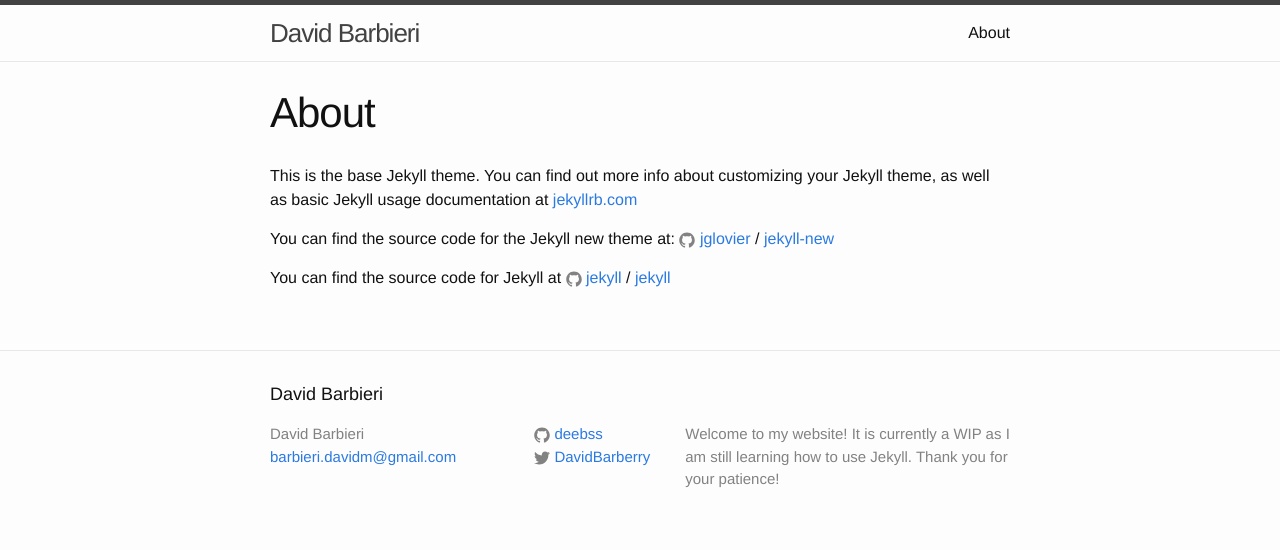
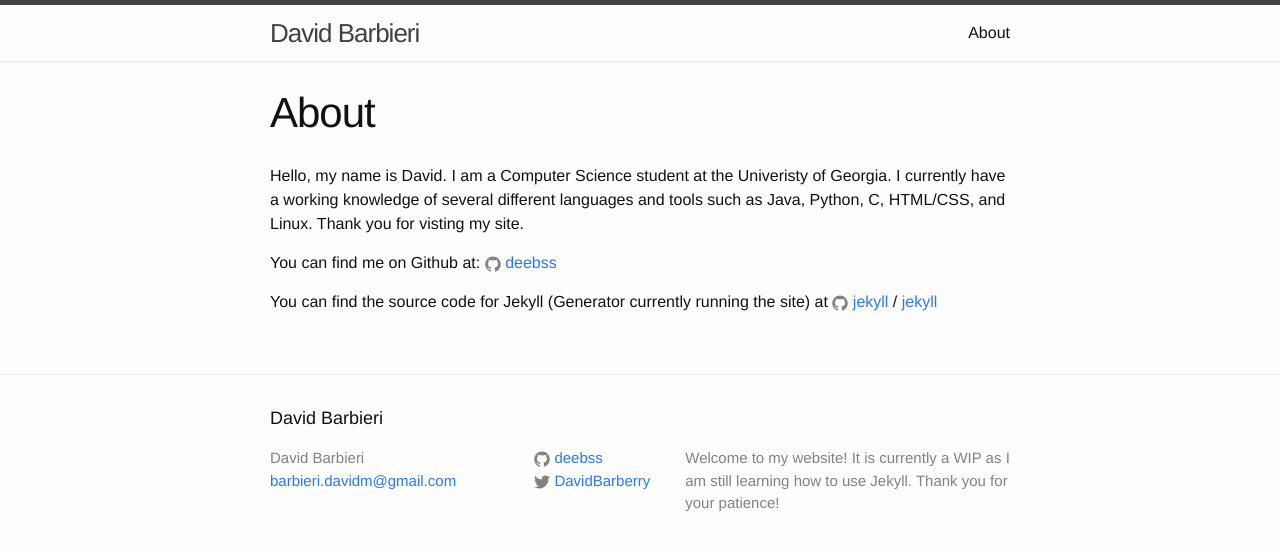
Before and after one commit to deebss/deebss.github.io, a Jekyll site: the page built from about.md, in a window 1280 px wide. Shown: the top 550 px of the page. Built offline with Jekyll 4.4.1, drawn with Linux system fonts in a browser that asks for light colours.

Commit message:
updated about.md

```diff
--- a/about.md
+++ b/about.md
@@ -4,12 +4,11 @@
 permalink: /about/
 ---
 
-This is the base Jekyll theme. You can find out more info about customizing your Jekyll theme, as well as basic Jekyll usage documentation at [jekyllrb.com](http://jekyllrb.com/)
+Hello, my name is David. I am a Computer Science student at the Univeristy of Georgia. I currently have a working knowledge of several different languages and tools such as Java, Python, C, HTML/CSS, and Linux. Thank you for visting my site.
 
-You can find the source code for the Jekyll new theme at:
-{% include icon-github.html username="jglovier" %} /
-[jekyll-new](https://github.com/jglovier/jekyll-new)
+You can find me on Github at:
+{% include icon-github.html username="deebss" %}
 
-You can find the source code for Jekyll at
+You can find the source code for Jekyll (Generator currently running the site) at
 {% include icon-github.html username="jekyll" %} /
 [jekyll](https://github.com/jekyll/jekyll)
```
